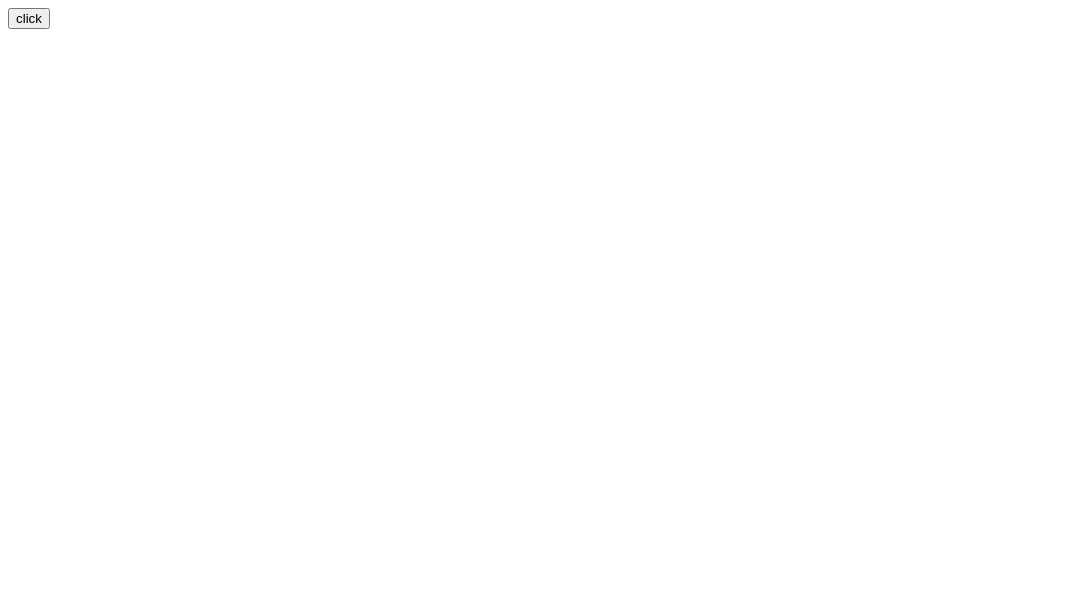
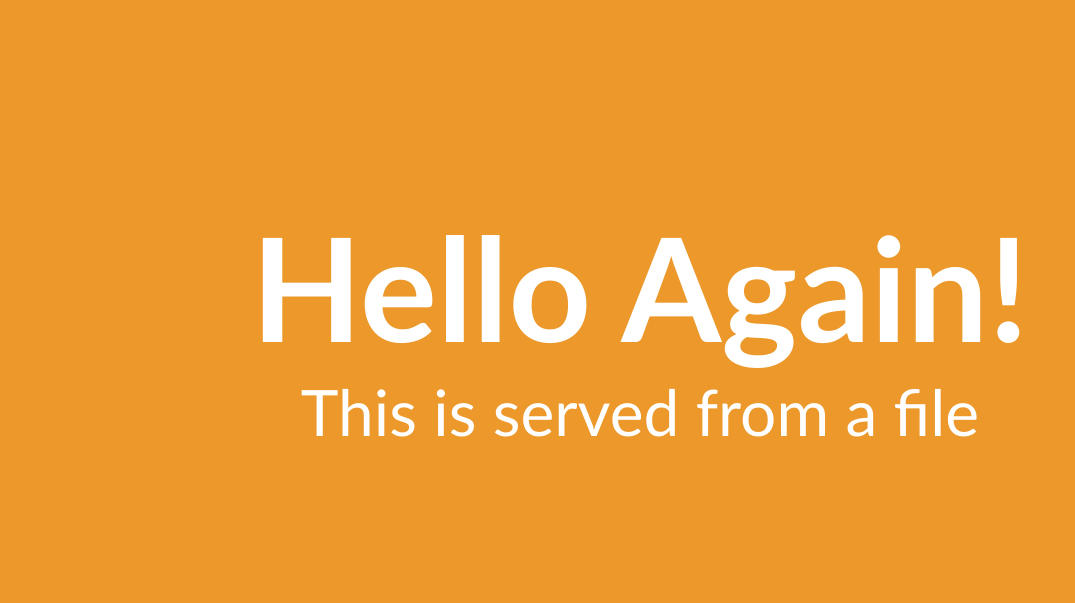
Before and after one commit to AndyW4ndgerannt/server, a plain HTML site: page index.html in a window 1280 px wide. Shown: the whole page, without its empty margins (0-1075 px from the left). Drawn offline with Linux system fonts and the light colour scheme.

Commit message:
Update index.html

```diff
--- a/index.html
+++ b/index.html
@@ -1,18 +1,55 @@
 <!DOCTYPE html>
-<html>
+
 <head>
-  <script src="func.js"></script>
-  <script lang="Java-Script">
-    function func()
-    {
-      var m='<a href="new.html" target="/new"></a>';
-      document.write(m);
-    }
-  </script>
+    <title>My Website</title>
+    <style>
+        *,
+        html {
+            margin: 0;
+            padding: 0;
+            border: 0;
+        }
+
+        html {
+            width: 100%;
+            height: 100%;
+        }
+
+        body {
+            width: 100%;
+            height: 100%;
+            position: relative;
+            background-color: rgb(236, 152, 42);
+        }
+
+        .center {
+            width: 100%;
+            height: 50%;
+            margin: 0;
+            position: absolute;
+            top: 50%;
+            left: 50%;
+            transform: translate(-50%, -50%);
+            color: white;
+            font-family: "Trebuchet MS", Helvetica, sans-serif;
+            text-align: center;
+        }
+
+        h1 {
+            font-size: 144px;
+        }
+
+        p {
+            font-size: 64px;
+        }
+    </style>
 </head>
 
 <body>
-  <input type="Submit" value="click" onclick="func()">
+    <div class="center">
+        <h1>Hello Again!</h1>
+        <p>This is served from a file</p>
+    </div>
 </body>
 
 </html>
```
